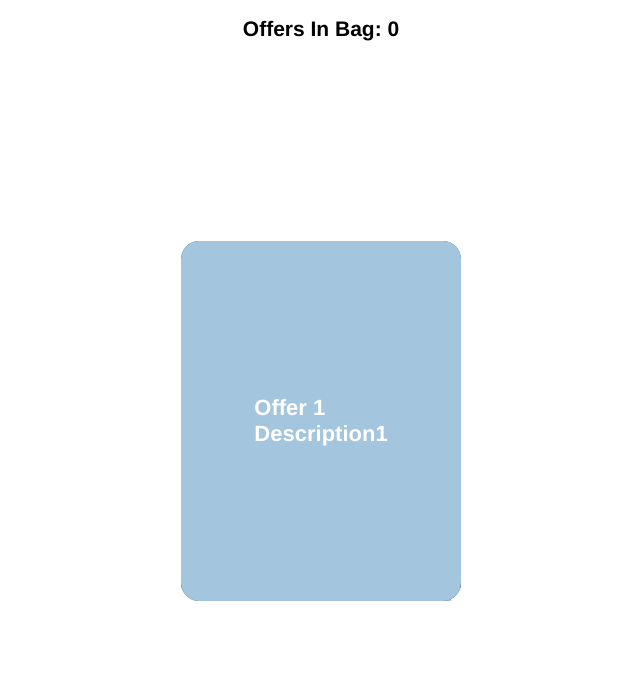
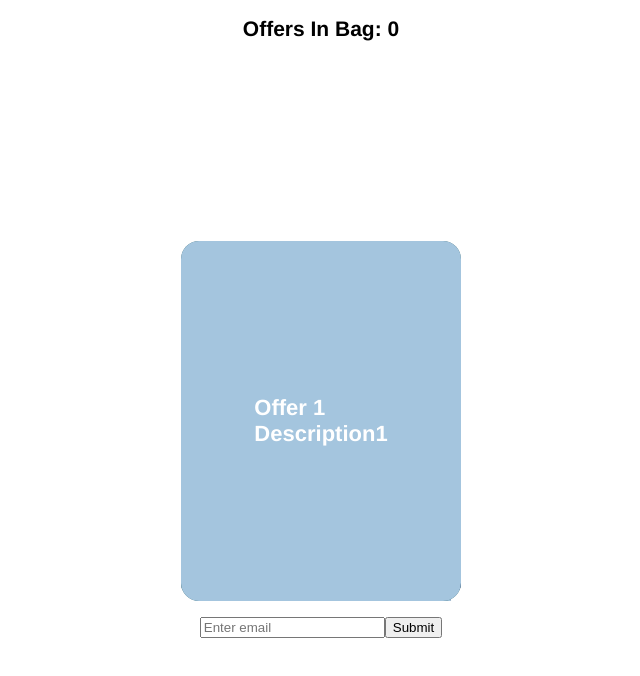
Before and after one commit to rafeeqahparveen/swiper-demo, a React (Create React App) app: page / in a window 1280 px wide. Shown: the top 676 px of the page, without its empty margins (319-959 px from the left). Built offline with nearby package versions, Linux system fonts and the light colour scheme.

Commit message:
[Ishika | Rafeeqah] Add. Functionality to send email

```diff
--- a/package.json
+++ b/package.json
@@ -3,8 +3,10 @@
   "version": "0.1.0",
   "private": true,
   "dependencies": {
+    "@emailjs/browser": "^3.10.0",
     "@testing-library/jest-dom": "^5.16.5",
     "@testing-library/user-event": "^13.5.0",
+    "email-js": "^2.0.2",
     "react": "^18.2.0",
     "react-dom": "^18.2.0",
     "react-scripts": "5.0.1",
--- a/src/App.js
+++ b/src/App.js
@@ -1,9 +1,43 @@
 // Import Swiper React components
-import React from "react";
+import React, { useRef, useState } from "react";
+import emailjs from '@emailjs/browser';
 import data from './offers.json';
 import VerticalSwiper from "./VerticalSwiper";
 export default function App() {
+    const form = useRef();
+    const [email, setEmail] = useState("test");
+    var templateParams = {
+        mail: email,
+        fromName: "Digital Incentives",
+        offers: JSON.stringify(data.offers)
+    };
+
+    const handleChange = (e) => {
+        console.log(e.target.value);
+        setEmail(e.target.value);
+    }
+    const sendEmail = (e) => {
+        e.preventDefault(); // prevents the page from reloading when you hit “Send”
+        emailjs.send('service_bune85x', 'template_4kyr4sk', templateParams, 'TahsYlQmnsczfcucA')
+            .then(function (response) {
+                console.log('SUCCESS!', response.status, response.text);
+            }, function (error) {
+                console.log('FAILED...', error);
+            });
+
+        e.target.reset();
+    };
+
     return (
+        <>
         <VerticalSwiper data={data} />
+            <br></br>
+            <form ref={form} onSubmit={sendEmail}>
+                <center><input name="email" type="email" placeholder="Enter email" onChange={handleChange}></input>
+                    <button type="submit">Submit</button></center>
+            </form>
+
+        </>
+
     );
 }
```
Also changed, not shown: 2 other files (tests, documents, lock files or other folders).
